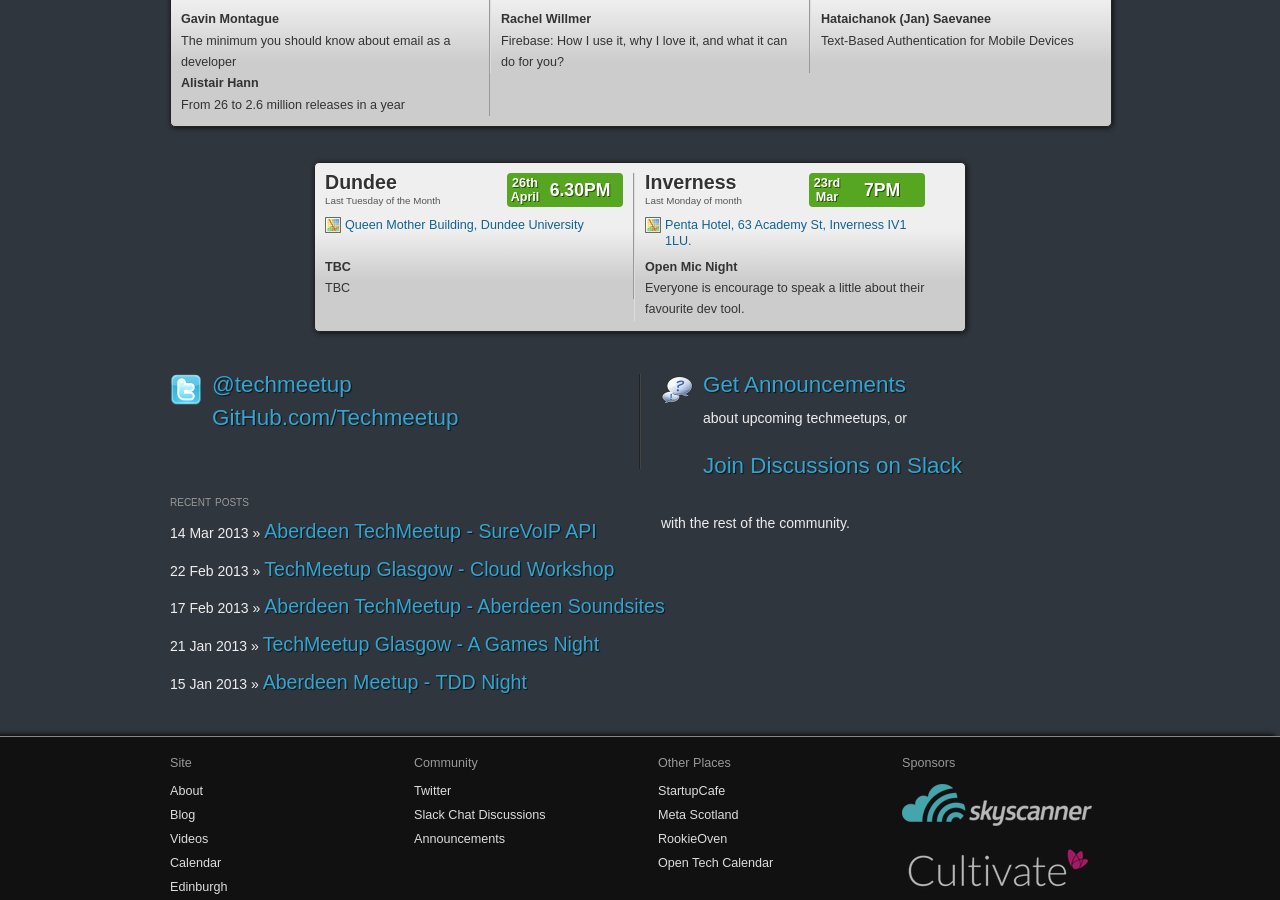
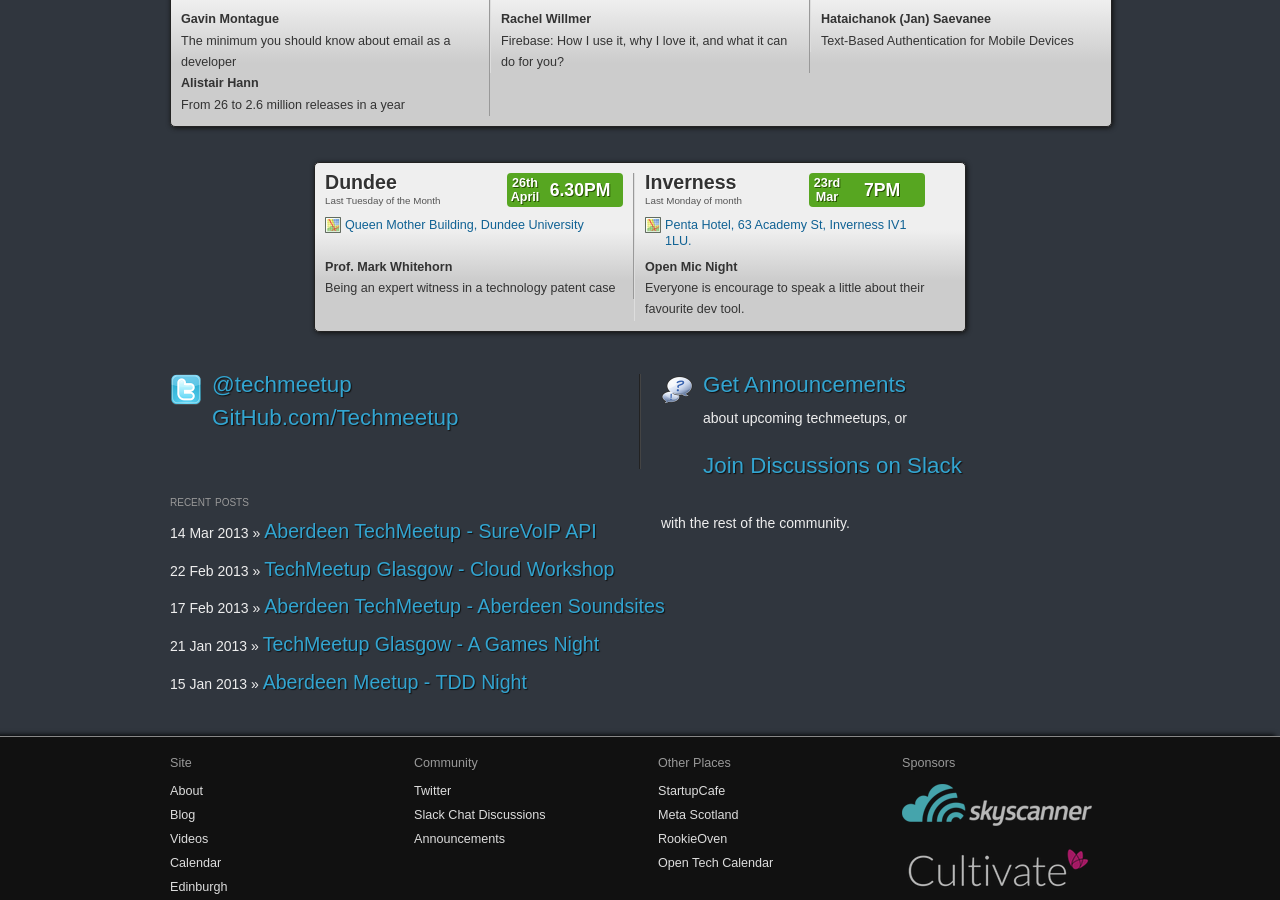
Before and after one commit to techmeetup/techmeetup.co.uk, a Jekyll site: the page built from index.html, in a window 1280 px wide and 900 px high, scrolled down 484 px. Built offline with Jekyll 4.4.1, drawn with Linux system fonts in a browser that asks for light colours.

Commit message:
Update index.json
Updating Dundee

```diff
--- a/_data/index.json
+++ b/_data/index.json
@@ -36,8 +36,8 @@
   "dundee": {
     "speakers": [
       {
-        "name": "TBC",
-        "talk": "TBC"
+        "name": "Prof. Mark Whitehorn",
+        "talk": "Being an expert witness in a technology patent case"
       }
     ],
     "day": "26th",
```
